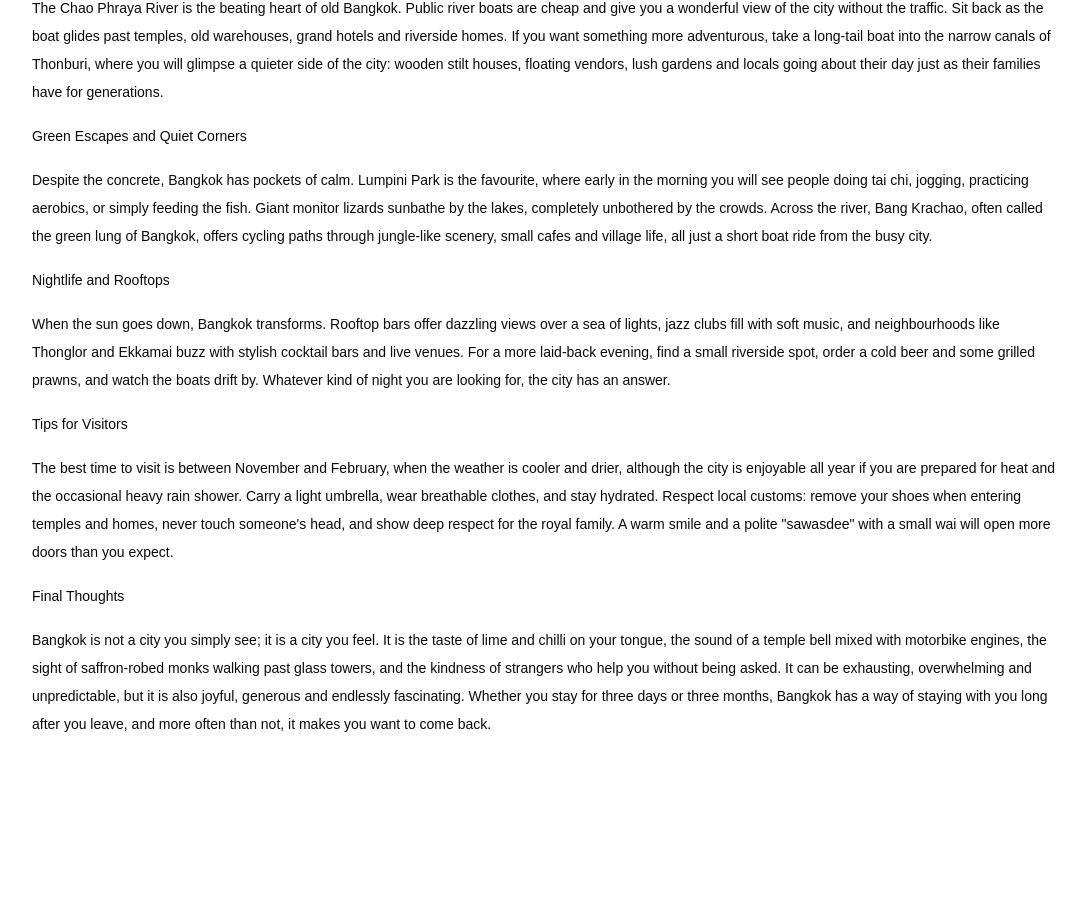
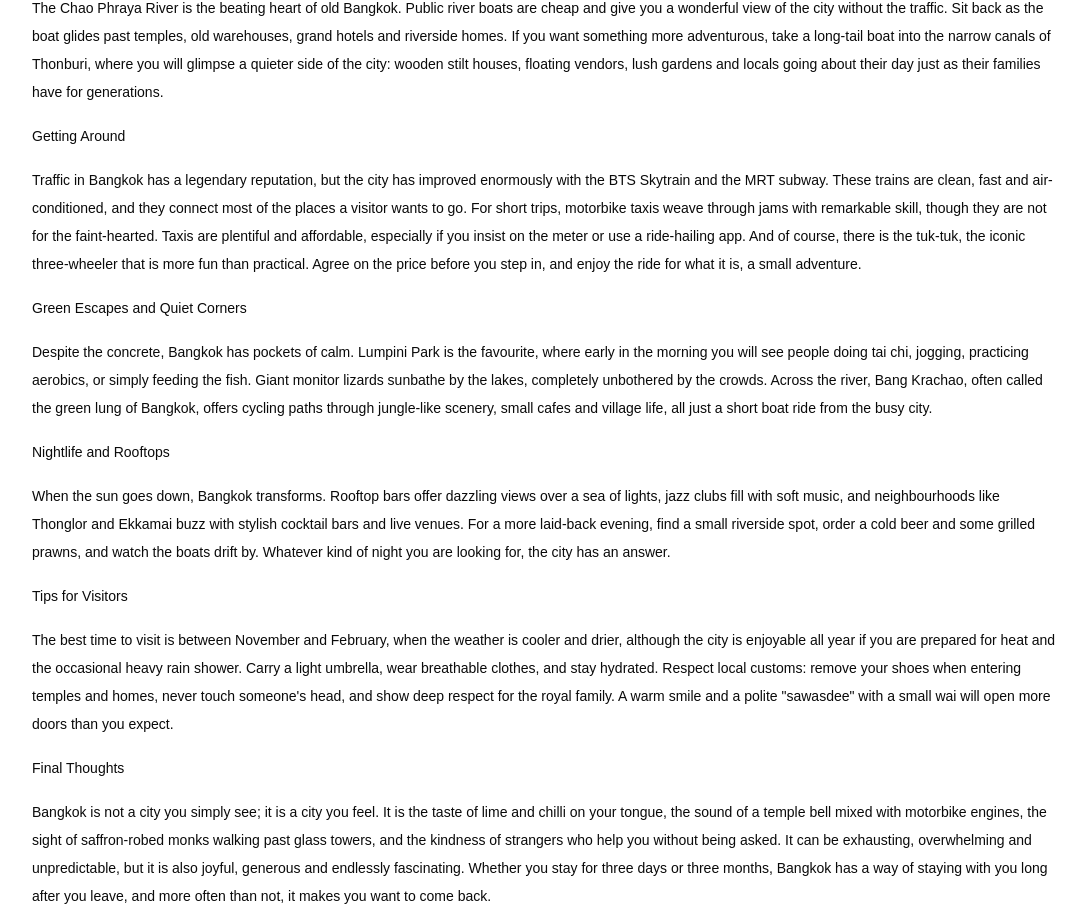
Before and after one commit to salaithianlianben/demo-test, a React (Vite) app in the folder apps/web/: page / in a window 1280 px wide. Shown: the part 1538-2457 px from the top of the page, without its empty margins (96-1182 px from the left). Before the commit the page ends 2300 px from the top, so only its background shows below. Built offline with nearby package versions, Linux system fonts and the light colour scheme.

Commit message:
add conent again

```diff
--- a/apps/web/src/App.tsx
+++ b/apps/web/src/App.tsx
@@ -135,7 +135,7 @@ export function App() {
           their day just as their families have for generations.
         </p>
 
-        {/* <h2 className="font-medium">Getting Around</h2>
+        <h2 className="font-medium">Getting Around</h2>
         <p>
           Traffic in Bangkok has a legendary reputation, but the city has
           improved enormously with the BTS Skytrain and the MRT subway. These
@@ -147,7 +147,7 @@ export function App() {
           is the tuk-tuk, the iconic three-wheeler that is more fun than
           practical. Agree on the price before you step in, and enjoy the
           ride for what it is, a small adventure.
-        </p> */}
+        </p>
 
         <h2 className="font-medium">Green Escapes and Quiet Corners</h2>
         <p>
```
